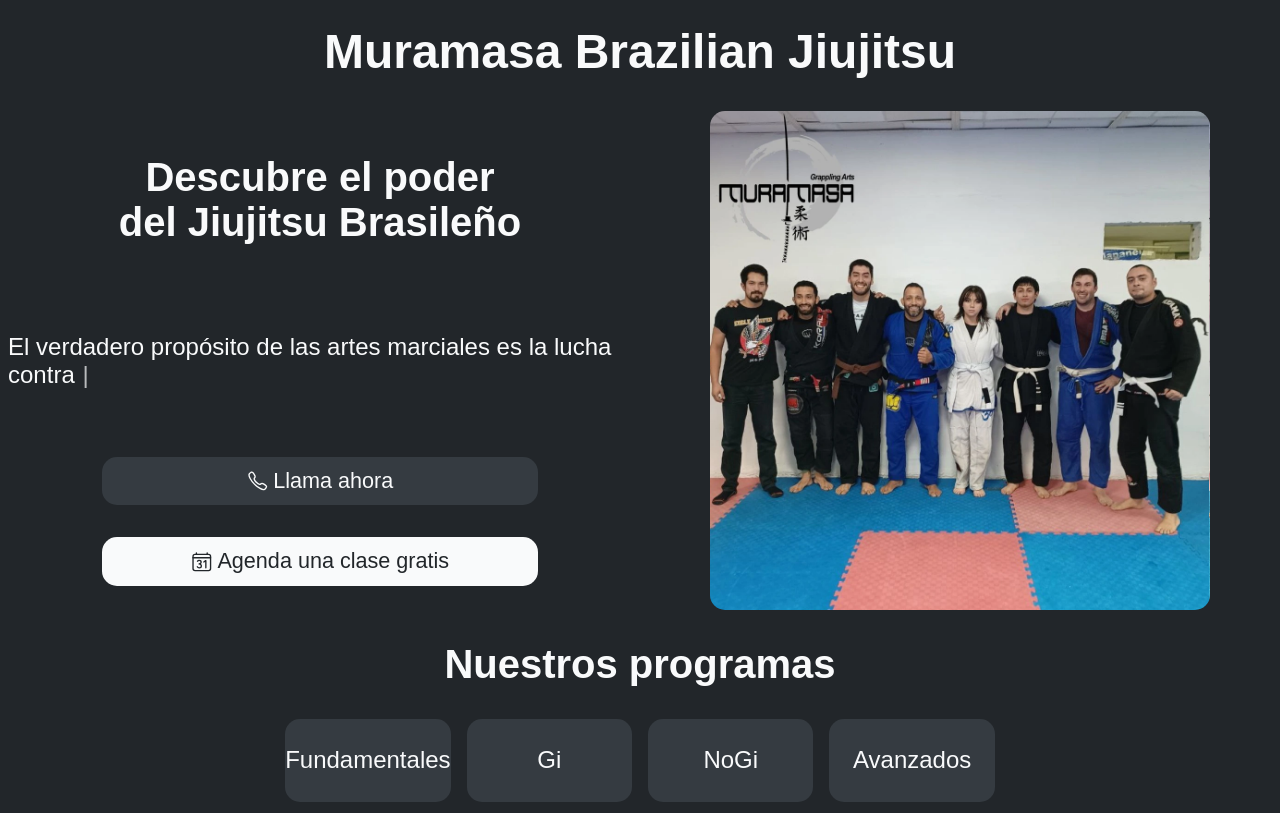
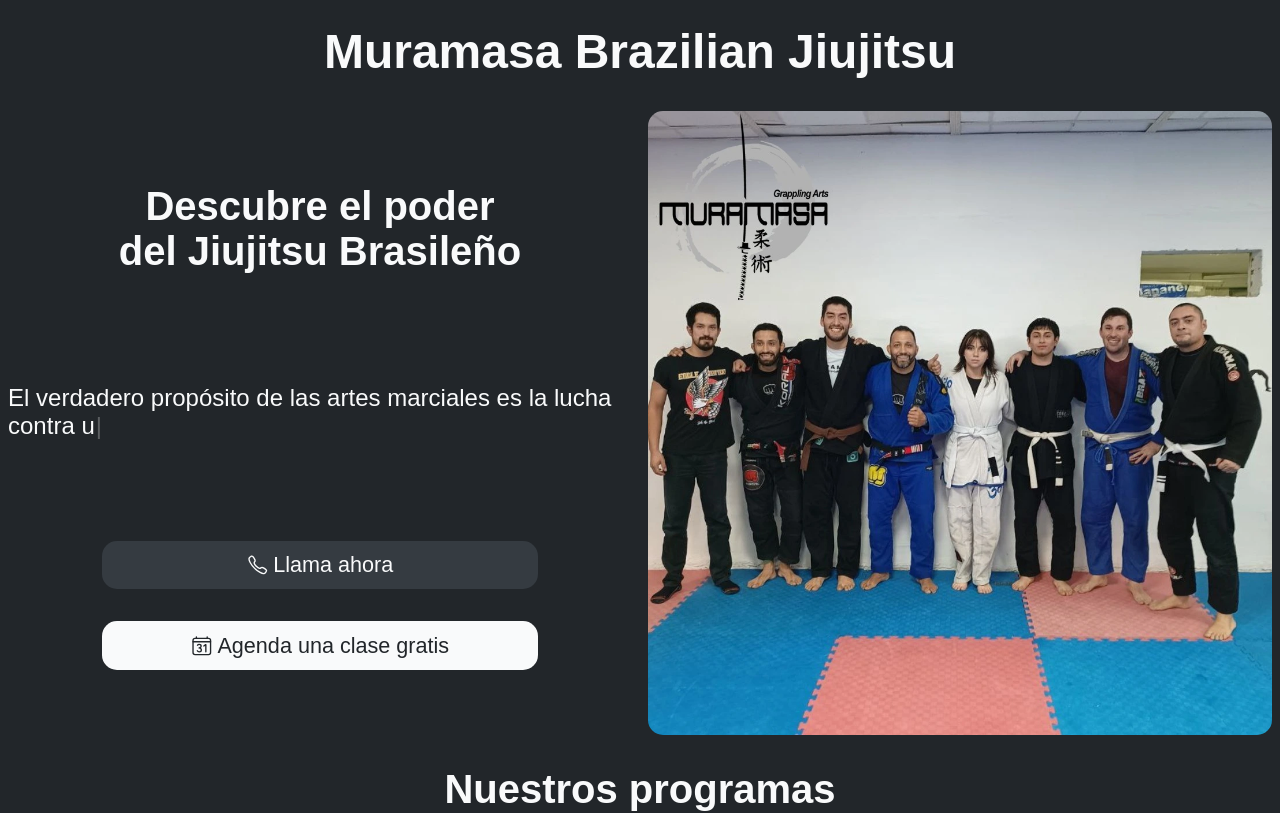
Before and after one commit to jjmillar/muramasa-webapp, a React (Vite) app: page / in a window 1280 px wide. Shown: the top 813 px of the page. Built offline with nearby package versions, Linux system fonts and the light colour scheme.

Commit message:
style: adjusted som layout functions

```diff
--- a/src/App.css
+++ b/src/App.css
@@ -144,10 +144,11 @@
 
   .main {
     display: grid;
-    justify-items: center;
-    align-items: center;
+    justify-items: stretch;
+    align-items: stretch;
     column-gap: var(--gap);
     grid-template-columns: 1fr 1fr;
+    grid-template-rows: repeat(4, auto);
     grid-template-areas: 'hero carousel'
                          'programs programs'
                          'ready ready'
@@ -155,11 +156,11 @@
 
     & .hero {
       grid-area: hero;
+      place-self: stretch stretch;
 
-      display: grid;
-      grid-template-rows: repeat(3, 1fr);
-      gap: var(--gap);
-      align-items: center;
+      display: flex;
+      flex-direction: column;
+      justify-content: space-evenly;
 
       & .hero__btn__wrapper {
         display: flex;
@@ -177,7 +178,7 @@
     }
 
     & .carousel {
-      max-width: 80%;
+      align-self: center;
       grid-area: carousel;
     }
 
```
